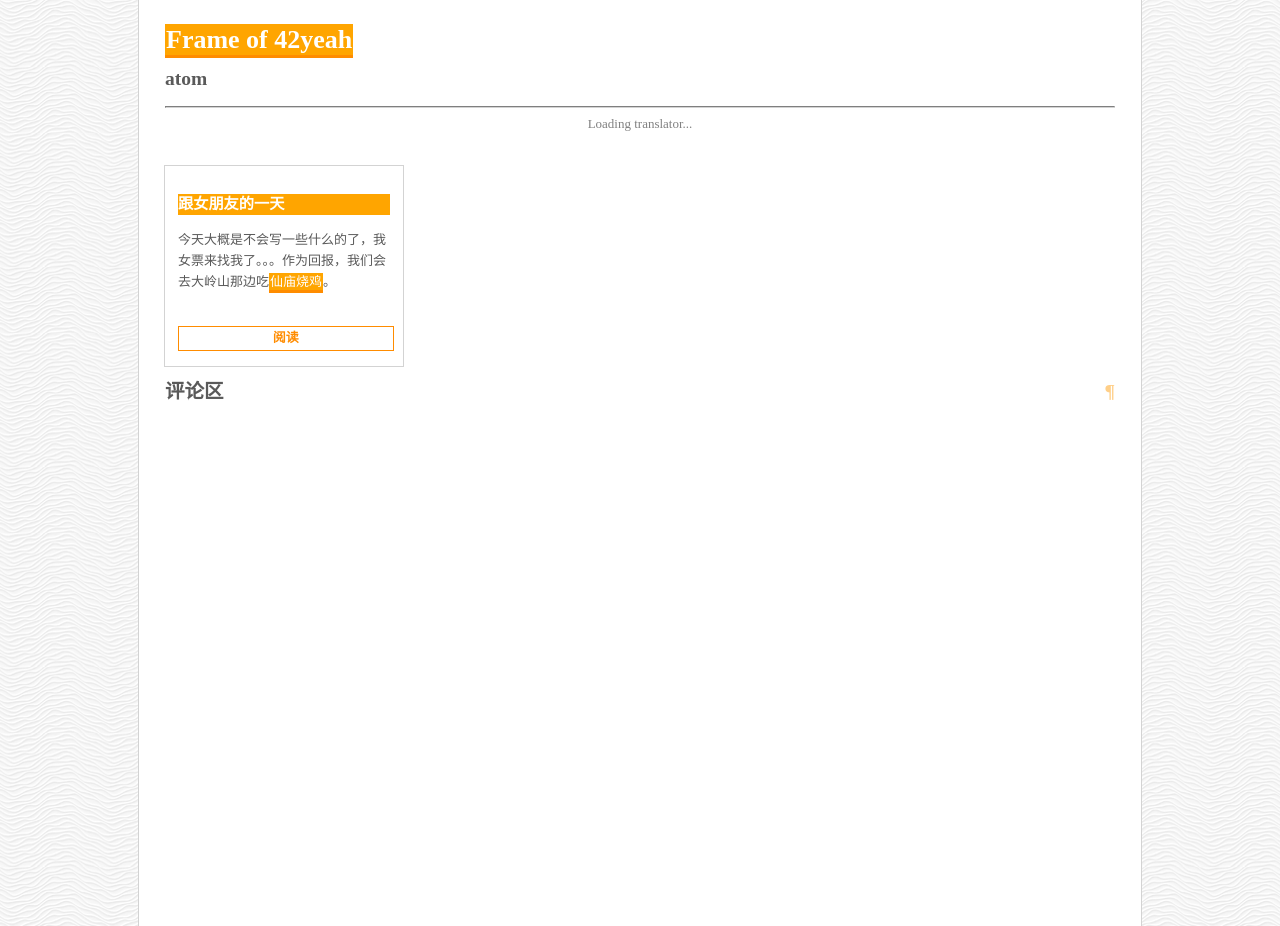
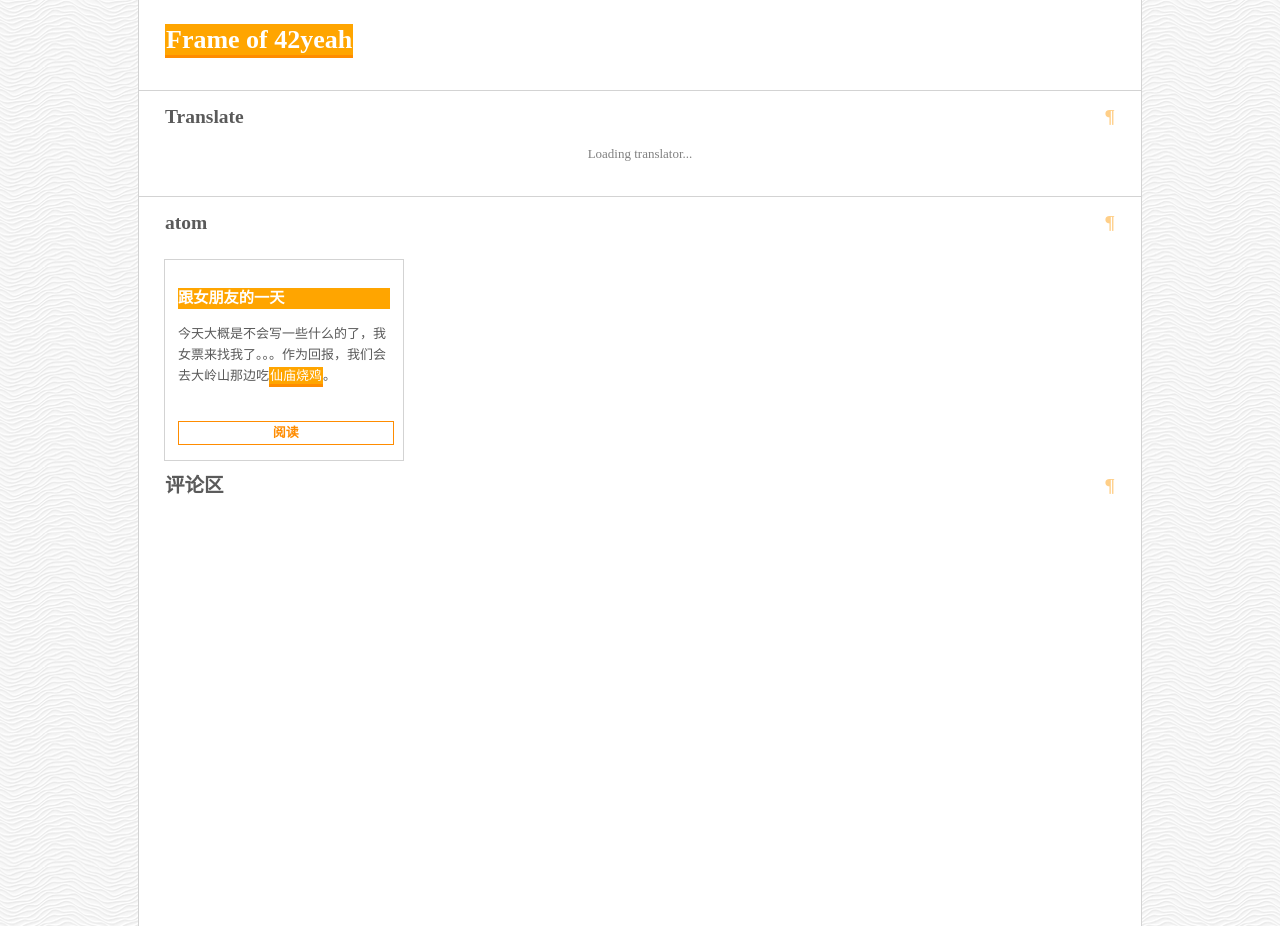
Before and after one commit to POTION4/potion4.github.io, a Jekyll site: the page built from _category/atom.md, in a window 1280 px wide. Built offline with Jekyll 4.4.1, drawn with Linux system fonts in a browser that asks for light colours; some web fonts are replaced; a script that is not in the unit is left out; comment, search, counter and statistics services are not loaded.

Commit message:
Beautified translation phase

```diff
--- a/_layouts/category.html
+++ b/_layouts/category.html
@@ -7,12 +7,14 @@
     </div>
     <div id="contentPane" class="huge-page real main">
       <h1 class="no-pilcrow"><a href="/">Frame of 42yeah</a></h1>
-      <h2 class="no-pilcrow">{{ page.category }}</h2>
-      <hr />
 
       <section>
+        <div class="simple-border mt-3"></div>
+        <h2>Translate</h2>
         {% include translator.html %}
+        <div class="simple-border"></div>
 
+        <h2>{{ page.category }}</h2>
         <div class="d-flex" style="flex-wrap: wrap; margin-top: 2rem;">
           {% for post in site.categories[page.category] %}
           <div class="d-flex justify left block-mum" style="">
--- a/css/style.css
+++ b/css/style.css
@@ -336,6 +336,16 @@ a:active {
   background-color: white;
 }
 
+.simple-border {
+  margin-left: -2rem;
+  margin-right: -2rem;
+  border-bottom: 1px lightgray solid;
+}
+
+.mt-3 {
+  margin-top: 3rem;
+}
+
 /* Those are highlight colors */
 .highlight .c { color: #008800; font-style: italic } /* Comment */
 .highlight .err { border: 1px solid #FF0000 } /* Error */
```
Also changed, not shown: _layouts/post.html (+5 -2 lines).
